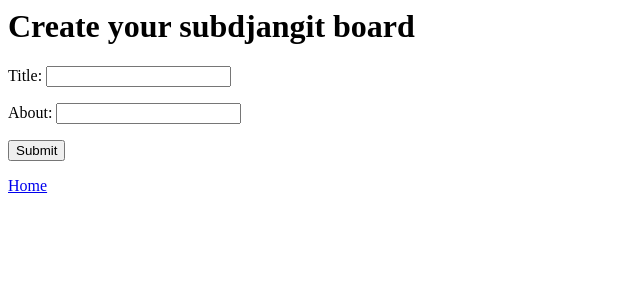
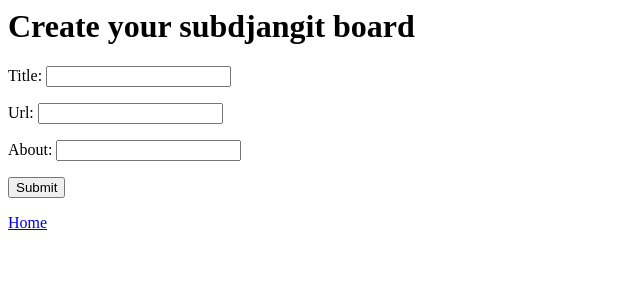
Before and after one commit to mpmckenz/djangit, a Django app: page /createsubdjangit/ in a window 1280 px wide. Shown: the top 300 px of the page, without its empty margins (0-640 px from the left). Run offline with Django 3.2, Linux system fonts and the light colour scheme.

Commit message:
addeed url field to make the urls not have spaces

```diff
--- a/djangit/subdjangit/forms.py
+++ b/djangit/subdjangit/forms.py
@@ -2,5 +2,6 @@ from django import forms
 
 
 class SubdjangitForm(forms.Form):
-    title = forms.CharField(max_length=25)
-    about = forms.CharField(max_length=50)
+    title = forms.CharField(max_length=50)
+    url = forms.CharField(max_length=50)
+    about = forms.CharField(max_length=75)
--- a/djangit/subdjangit/models.py
+++ b/djangit/subdjangit/models.py
@@ -7,8 +7,9 @@ from djangit.post.models import Post
 
 class Subdjangit(models.Model):
     # user = models.OneToOneField(DjangitUser, on_delete=models.CASCADE)
-    title = models.CharField(max_length=25)
-    about = models.CharField(max_length=50, blank=True, null=True)
+    title = models.CharField(max_length=50)
+    url = models.CharField(max_length=50, default="")
+    about = models.CharField(max_length=75, blank=True, null=True)
     created_at = models.DateTimeField(default=timezone.now)
     subscribers = models.ManyToManyField(DjangitUser, blank=True)
     # posts = models.ForeignKey(Post, on_delete=models.CASCADE)
--- a/djangit/subdjangit/urls.py
+++ b/djangit/subdjangit/urls.py
@@ -9,5 +9,5 @@ admin.site.register(Subdjangit)
 urlpatterns = [
     path("subdjangits/", SubdjangitList.as_view(), name="subdjangits"),
     path("createsubdjangit/", CreateSubdjangit.as_view(), name='createsubdjangit'),
-    path("r/<slug:title>/", SingleSubdjangit.as_view(), name="singlesubdjangit")
+    path("r/<str:url>/", SingleSubdjangit.as_view(), name="singlesubdjangit")
 ]
--- a/djangit/subdjangit/views.py
+++ b/djangit/subdjangit/views.py
@@ -22,9 +22,9 @@ class SubdjangitList(View):
 class SingleSubdjangit(View):
     """View for one subdjangit"""
 
-    def get(self, request, title):
+    def get(self, request, url):
         html = "singleSubdjangit.html"
-        subdjangit = Subdjangit.objects.filter(title=title).first()
+        subdjangit = Subdjangit.objects.filter(url=url).first()
         # do as pass in for the count of the subscribers
         return render(request, html, {"subdjangit": subdjangit})
 
@@ -39,14 +39,17 @@ class CreateSubdjangit(View):
         form = SubdjangitForm(request.POST)
         if form.is_valid():
             data = form.cleaned_data
-            if Subdjangit.objects.filter(title=data['title']):
-                return HttpResponseRedirect(reverse('{}/'.format(data['title'])))
+            if Subdjangit.objects.filter(url=data['url']):
+                return HttpResponseRedirect(reverse('{}/'.format(data['url'])))
             else:
-                Subdjangit.objects.create(
-                    title=data["title"],
-                    about=data["about"],
-                )
-                DjangitUser.objects.add(
-                    moderator=request.user,
-                )
-                return render(request, '/')
+                if " " not in data["url"]:
+                    Subdjangit.objects.create(
+                        title=data["title"],
+                        url=data["url"],
+                        about=data["about"],
+                    )
+                    # get particular djangit user and add manytomany; not req.user
+                    DjangitUser.objects.add(
+                        moderator=request.user,
+                    )
+                    return render(request, '/')
--- a/djangit/templates/singleSubdjangit.html
+++ b/djangit/templates/singleSubdjangit.html
@@ -1,4 +1,5 @@
 <h1>{{ subdjangit.title }}</h1>
+<h3>r/{{ subdjangit.url }}</h3>
 <h1>{{ subdjangit.about }}</h1>
 <h1>{{ subdjangit.created_at }}</h1>
 {% if subdjangit.subscribers == 0 %}
--- a/djangit/templates/subdjangit.html
+++ b/djangit/templates/subdjangit.html
@@ -2,6 +2,6 @@
 
 {% for subdjangit in subdjangits %}
 <ul>
-    <li><p><a href="/r/{{ subdjangit.title }}/">{{ subdjangit.title }}</a>: {{subdjangit.about}}</p></li>
+    <li><p><a href="/r/{{ subdjangit.url }}/">{{ subdjangit.title }}</a>: {{subdjangit.about}}</p></li>
 </ul>
 {% endfor %}
```
Also changed, not shown: djangit/migrations/0006_auto_20190710_1839.py (added), djangit/migrations/0007_auto_20190710_2003.py (added).
